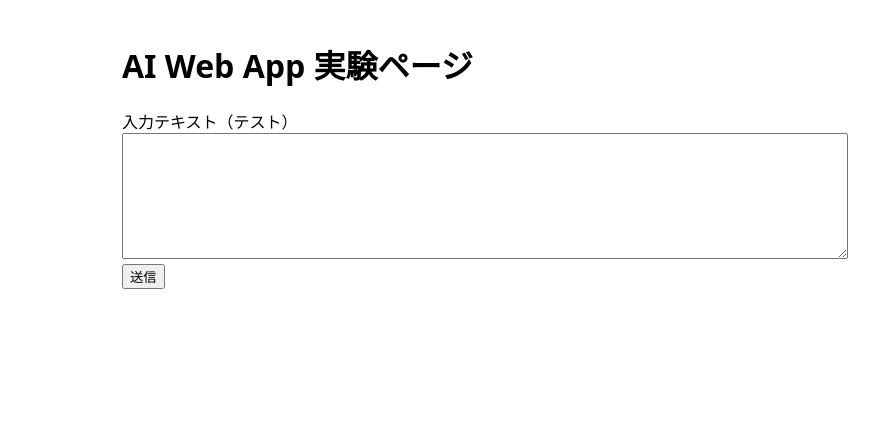
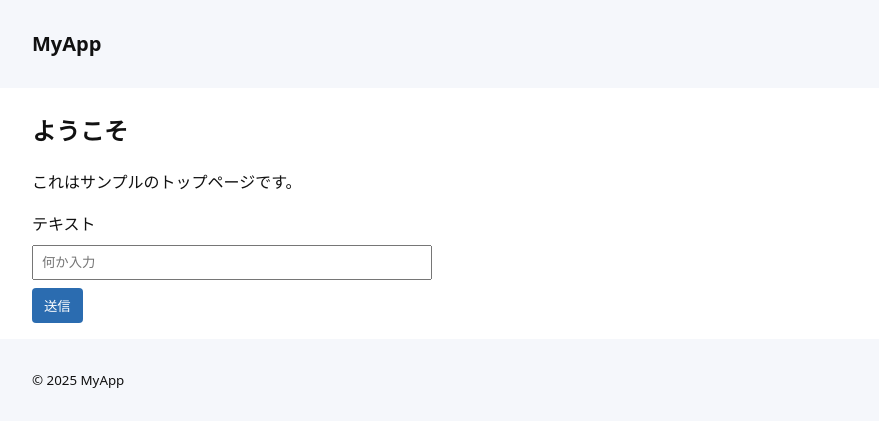
Before and after one commit to KEIGO511/TestRepository, a Flask app: page / in a window 1280 px wide. Shown: the top 427 px of the page, without its empty margins (158-1037 px from the left). Run offline with Flask 3, Linux system fonts and the light colour scheme.

Commit message:
feat: add base template and basic stylesheet (#1)
* chore: add run-note comment to app.py

* chore: confirm local run - run flask server and check

* docs: add requirements.txt

* feat: add base template, index extends base, and basic stylesheet

* feat: add submit endpoint and result template

```diff
--- a/app.py
+++ b/app.py
@@ -1,22 +1,14 @@
-from flask import Flask,render_template,request,redirect,url_for
-import os
+from flask import Flask, render_template, request, redirect, url_for
 
 app = Flask(__name__)
 
-def predict_with_ai(text):
-    return text[::-1]
+@app.route("/", methods=["GET"])
+def index():
+    return render_template("index.html")
 
-@app.route('/')
-def index():
-    return render_template('index.html')
-
-@app.route('/predict',methods=['POST'])
-def predict():
-    user_text = request.form.get('text','')
-    if not user_text:
-        return redirect(url_for('index'))
-    result = predict_with_ai(user_text)
-    return render_template('index.html',input_text=user_text,output_text=result)
-
-if __name__=='__main__':
-    app.run(debug=True)
+# submit エンドポイントを定義（POST を受ける）
+@app.route("/submit", methods=["POST"])
+def submit():
+    text = request.form.get("text", "")
+    # ここで何か処理する（例：そのまま結果ページに渡す）
+    return render_template("result.html", text=text)
--- /dev/null
+++ b/static/style.css
@@ -0,0 +1,49 @@
+:root {
+  --bg: #ffffff;
+  --muted: #666;
+  --accent: #2b6cb0;
+}
+
+body {
+  font-family: system-ui, -apple-system, "Segoe UI", Roboto, "Helvetica Neue", Arial;
+  background: var(--bg);
+  color: #111;
+  margin: 0;
+  line-height: 1.6;
+}
+
+.container {
+  max-width: 900px;
+  margin: 0 auto;
+  padding: 16px;
+}
+
+.site-header, .site-footer {
+  background: #f5f7fb;
+  padding: 12px 0;
+}
+
+.site-title {
+  margin: 0;
+  font-size: 1.25rem;
+}
+
+h2 { margin-top: 0.5rem; }
+
+input[type="text"] {
+  padding: 8px;
+  width: 100%;
+  max-width: 400px;
+  box-sizing: border-box;
+  margin: 8px 0;
+}
+
+button {
+  background: var(--accent);
+  color: white;
+  border: none;
+  padding: 8px 12px;
+  border-radius: 4px;
+  cursor: pointer;
+}
+button:hover { opacity: 0.95; }
--- /dev/null
+++ b/templates/base.html
@@ -0,0 +1,26 @@
+<!doctype html>
+<html lang="ja">
+  <head>
+    <meta charset="utf-8">
+    <meta name="viewport" content="width=device-width,initial-scale=1">
+    <title>{% block title %}MyApp{% endblock %}</title>
+    <link rel="stylesheet" href="{{ url_for('static', filename='style.css') }}">
+  </head>
+  <body>
+    <header class="site-header">
+      <div class="container">
+        <h1 class="site-title">{% block header %}MyApp{% endblock %}</h1>
+      </div>
+    </header>
+
+    <main class="container">
+      {% block content %}{% endblock %}
+    </main>
+
+    <footer class="site-footer">
+      <div class="container">
+        <small>© 2025 MyApp</small>
+      </div>
+    </footer>
+  </body>
+</html>
--- a/templates/index.html
+++ b/templates/index.html
@@ -1,28 +1,14 @@
-<!doctype html>
-<html>
-  <head>
-    <meta charset="utf-8">
-    <title>AI Web App（実験）</title>
-    <style>
-      body { font-family: system-ui, sans-serif; padding: 20px; max-width: 720px; margin: auto; }
-      textarea { width: 100%; height: 120px; }
-      .box { margin-top: 16px; padding: 12px; border: 1px solid #ddd; border-radius: 6px; }
-    </style>
-  </head>
-  <body>
-    <h1>AI Web App 実験ページ</h1>
+{% extends "base.html" %}
 
-    <form method="post" action="{{ url_for('predict') }}">
-      <label for="text">入力テキスト（テスト）</label><br>
-      <textarea id="text" name="text">{{ input_text or '' }}</textarea><br>
-      <button type="submit">送信</button>
-    </form>
+{% block title %}ホーム - MyApp{% endblock %}
 
-    {% if output_text %}
-      <div class="box">
-        <strong>AIの出力（ダミー）</strong>
-        <p>{{ output_text }}</p>
-      </div>
-    {% endif %}
-  </body>
-</html>
+{% block content %}
+  <h2>ようこそ</h2>
+  <p>これはサンプルのトップページです。</p>
+
+  <form action="{{ url_for('submit') }}" method="post">
+    <label for="text">テキスト</label><br>
+    <input id="text" name="text" type="text" placeholder="何か入力"><br>
+    <button type="submit">送信</button>
+  </form>
+{% endblock %}
```
Also changed, not shown: requirements.txt (added, +10 -0 lines), templates/result.html (added, +9 -0 lines).
